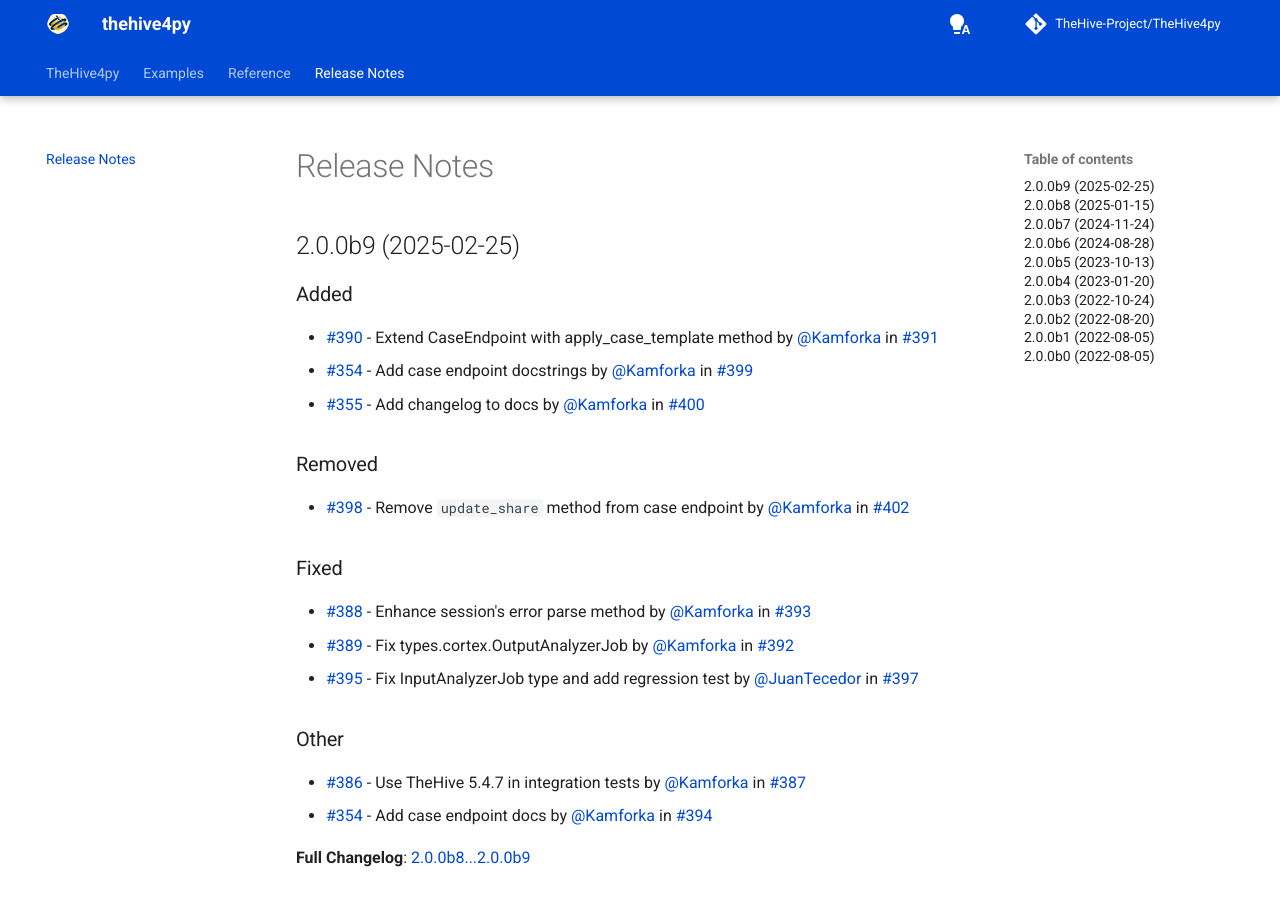
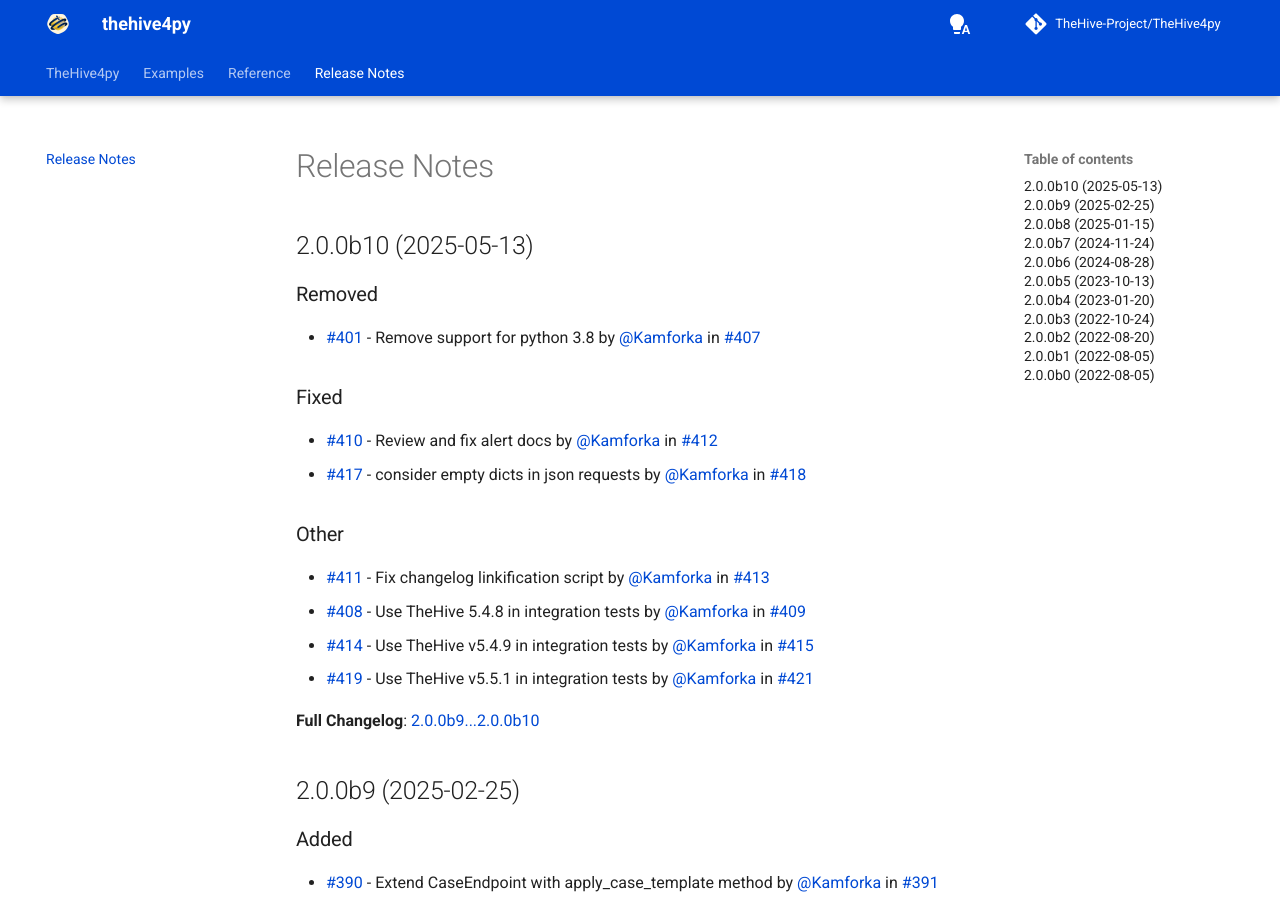
Before and after one commit to TheHive-Project/TheHive4py, an MkDocs documentation site: the page built from docs/release-notes.md, in a window 1280 px wide and 900 px high. Built offline with MkDocs 1.6.1 and Material for MkDocs 9.7.7, drawn with Linux system fonts in a browser that asks for light colours; comment, search, counter and statistics services are not loaded; the version menu is left out.

Commit message:
#423 - Release v2.0.0b10

```diff
--- a/docs/release-notes.md
+++ b/docs/release-notes.md
@@ -5,6 +5,21 @@
     display: none
   }
 </style>
+
+## 2.0.0b10 (2025-05-13)
+### Removed
+* [#401](https://github.com/TheHive-Project/TheHive4py/issues/401) - Remove support for python 3.8 by [@Kamforka](https://github.com/Kamforka) in [#407](https://github.com/TheHive-Project/TheHive4py/pull/407)
+### Fixed
+* [#410](https://github.com/TheHive-Project/TheHive4py/issues/410) - Review and fix alert docs by [@Kamforka](https://github.com/Kamforka) in [#412](https://github.com/TheHive-Project/TheHive4py/pull/412)
+* [#417](https://github.com/TheHive-Project/TheHive4py/issues/417) - consider empty dicts in json requests by [@Kamforka](https://github.com/Kamforka) in [#418](https://github.com/TheHive-Project/TheHive4py/pull/418)
+### Other
+* [#411](https://github.com/TheHive-Project/TheHive4py/issues/411) - Fix changelog linkification script by [@Kamforka](https://github.com/Kamforka) in [#413](https://github.com/TheHive-Project/TheHive4py/pull/413)
+* [#408](https://github.com/TheHive-Project/TheHive4py/issues/408) - Use TheHive 5.4.8 in integration tests by [@Kamforka](https://github.com/Kamforka) in [#409](https://github.com/TheHive-Project/TheHive4py/pull/409)
+* [#414](https://github.com/TheHive-Project/TheHive4py/issues/414) - Use TheHive v5.4.9 in integration tests by [@Kamforka](https://github.com/Kamforka) in [#415](https://github.com/TheHive-Project/TheHive4py/pull/415)
+* [#419](https://github.com/TheHive-Project/TheHive4py/issues/419) - Use TheHive v5.5.1 in integration tests by [@Kamforka](https://github.com/Kamforka) in [#421](https://github.com/TheHive-Project/TheHive4py/pull/421)
+
+
+**Full Changelog**: [2.0.0b9...2.0.0b10](https://github.com/TheHive-Project/TheHive4py/compare/2.0.0b9...2.0.0b10)
 
 ## 2.0.0b9 (2025-02-25)
 ### Added
--- a/pyproject.toml
+++ b/pyproject.toml
@@ -5,7 +5,7 @@
 [project]
 name = "thehive4py"
 description = "Python client for TheHive5"
-version = "2.0.0b9"
+version = "2.0.0b10"
 requires-python = ">=3.9"
 dependencies = ["requests~=2.27"]
 readme = "README.md"
```
